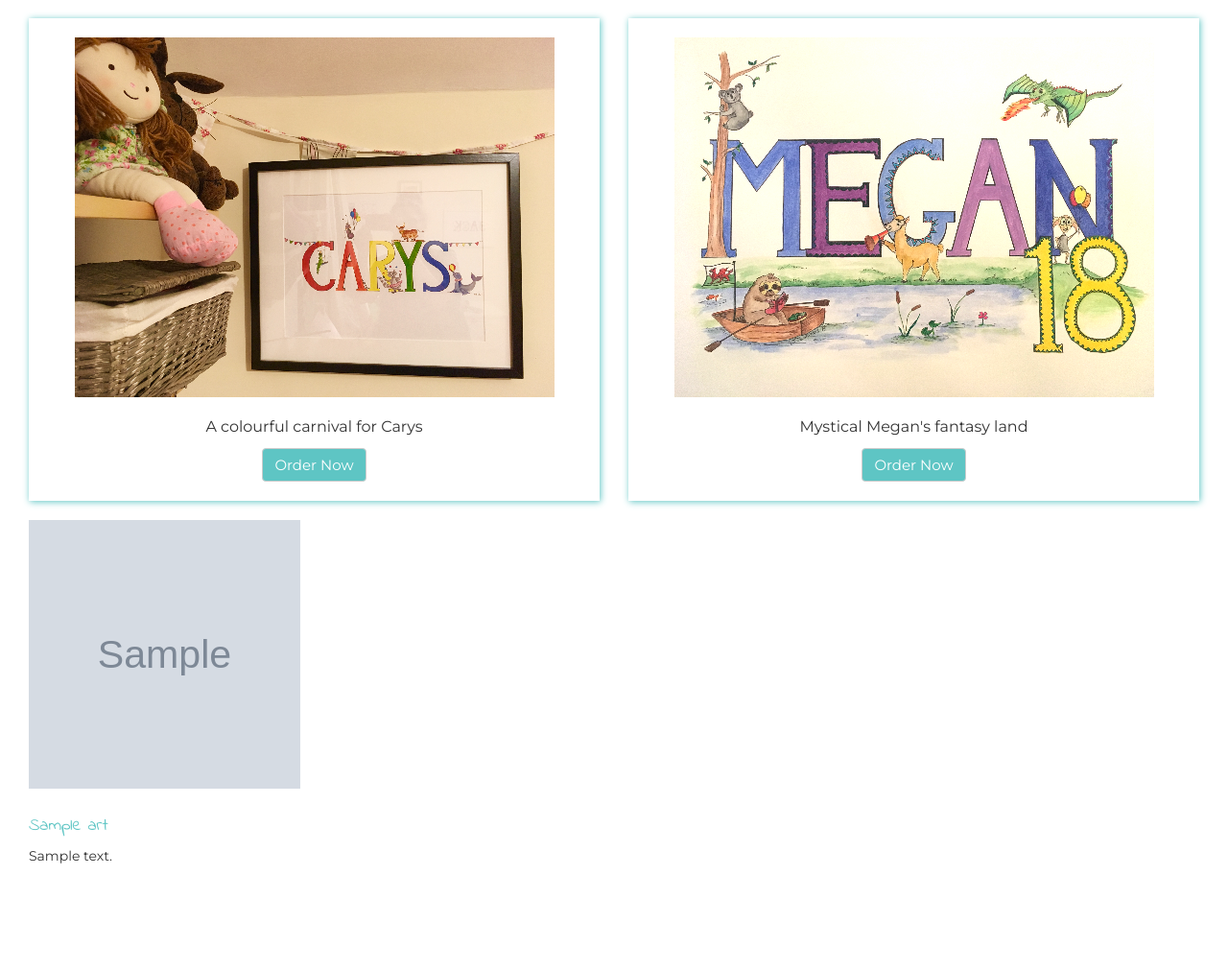
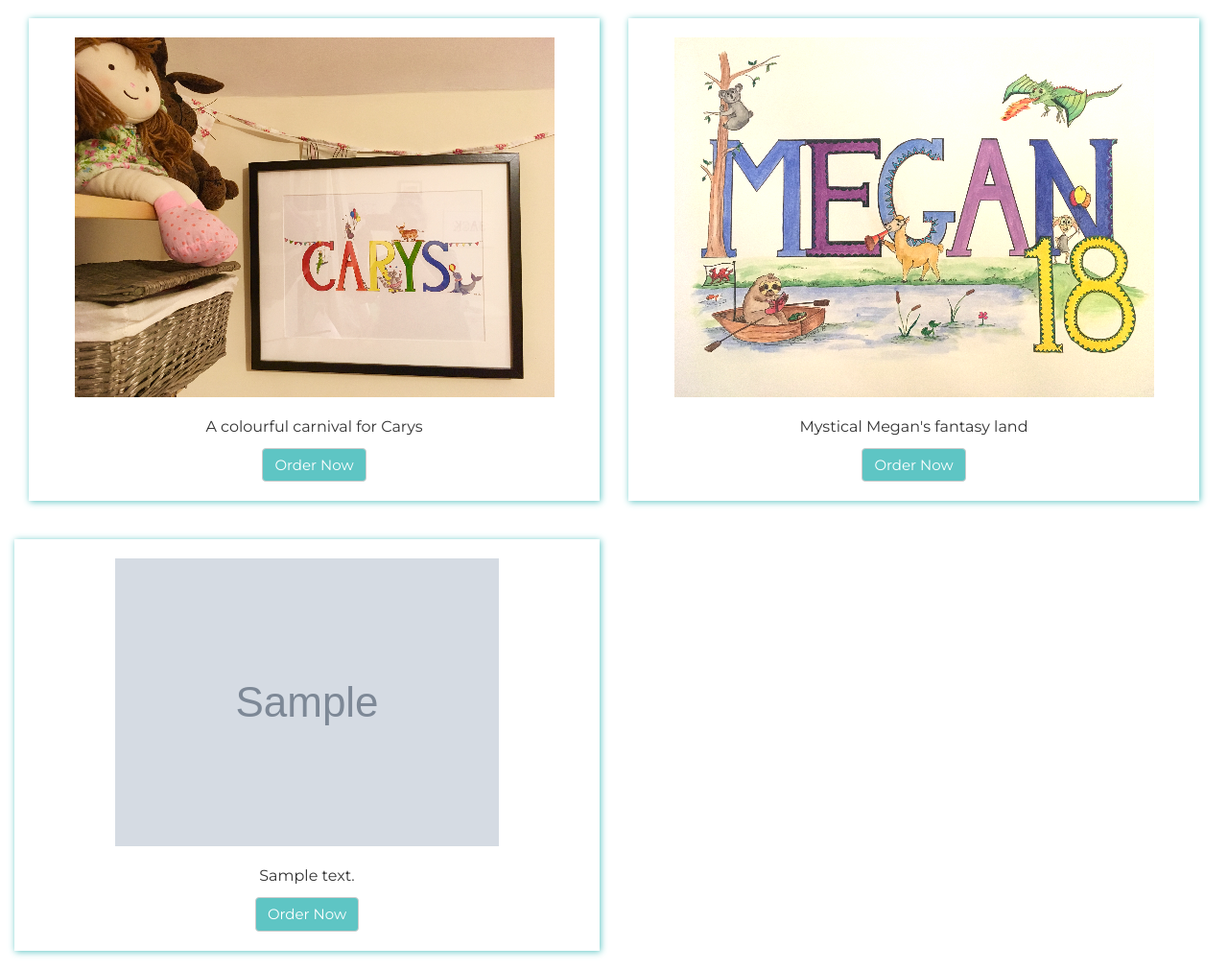
Before and after one commit to wolfenchic/zoodles, a Django app: page /art/name/ in a window 1280 px wide. Shown: the part 1932-2943 px from the top of the page at 96% size. Before the commit the page ends 2832 px from the top, so only its background shows below. Run offline with Django 3.2, Linux system fonts and the light colour scheme; tables that the repository leaves empty hold one stand-in row (values such as "Sample post"); grey boxes marked "Sample" are stand-in pictures; some libraries are stand-ins or nearby versions.

Commit message:
Added style rules

```diff
--- a/art/templates/art/name.html
+++ b/art/templates/art/name.html
@@ -95,21 +95,19 @@
 </div>
 
  {% for art in art %}
-    <div class="container-fluid">
-        <div class="row cardRow">
-        <div class="col-lg-3 col-sm-4 col-xs-10 text-left">
-            <div class="card reviewCard">
-                    <img class="card-img-top" src="{{ MEDIA_URL }}{{ art.image }}" width="100%"; height="300px"/>
-                    <!--<div class="card-block p-4">-->
-                    <h4 class="cardlabels">{{ art.name }}</h4>
-                    <p class="cardPostPublish">{{ art.description |truncatewords:10 }}</p>
-
+        <div class="row">
+        <div class="col-lg-6 col-sm-6 col-xs-12">
+                <div class="card nameCard text-center">
+                 <img class="nameArt img-responsive" src="{{ MEDIA_URL }}{{ art.image }}"/>
+                    <p class="aboutParagraph">{{ art.description }}</p>
+                     <a href="#" class="btn btn-default orderName" onclick="#">Order Now</a>
                     </div>
                       <br>
                     </div>
 
     {% endfor %}
 
+</div>
 
 
 {% endblock content %}
--- a/zoodles_prj/urls.py
+++ b/zoodles_prj/urls.py
@@ -26,5 +26,5 @@ urlpatterns = [
     url(r'^$', get_home_page, name='home'),
     url(r'^about/', get_about_page, name='about'),
     url(r'^art/', include(art_urls)),
-     url(r'^media/(?P<path>.*)$', serve, {'document_root': settings.MEDIA_ROOT})
+    url(r'^media/(?P<path>.*)$', serve, {'document_root': settings.MEDIA_ROOT})
 ]
```
Also changed, not shown: media/images/IMG_9433.jpeg (added).
